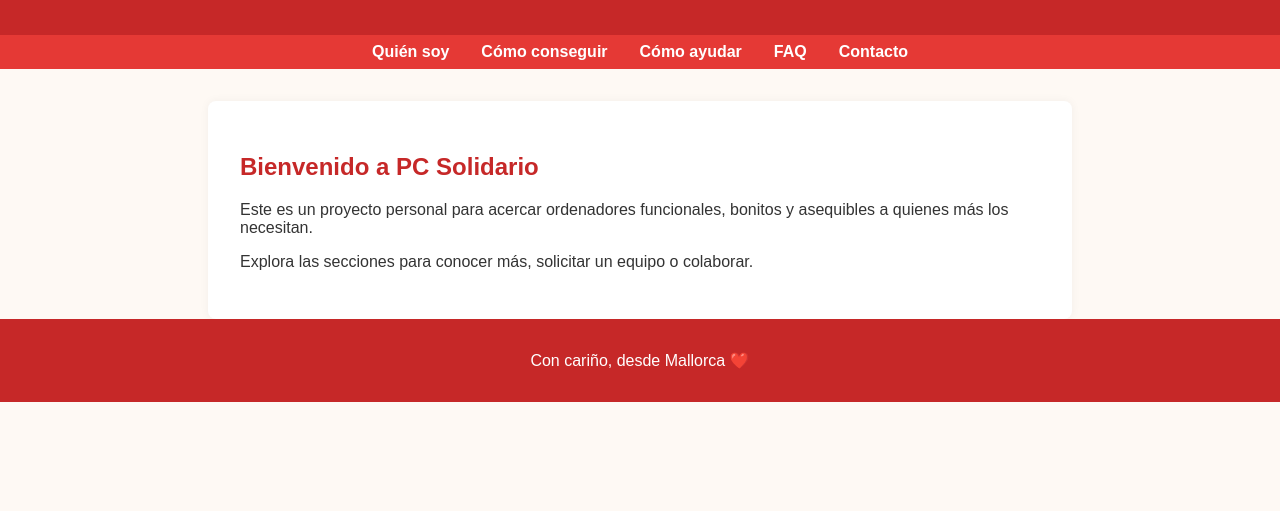
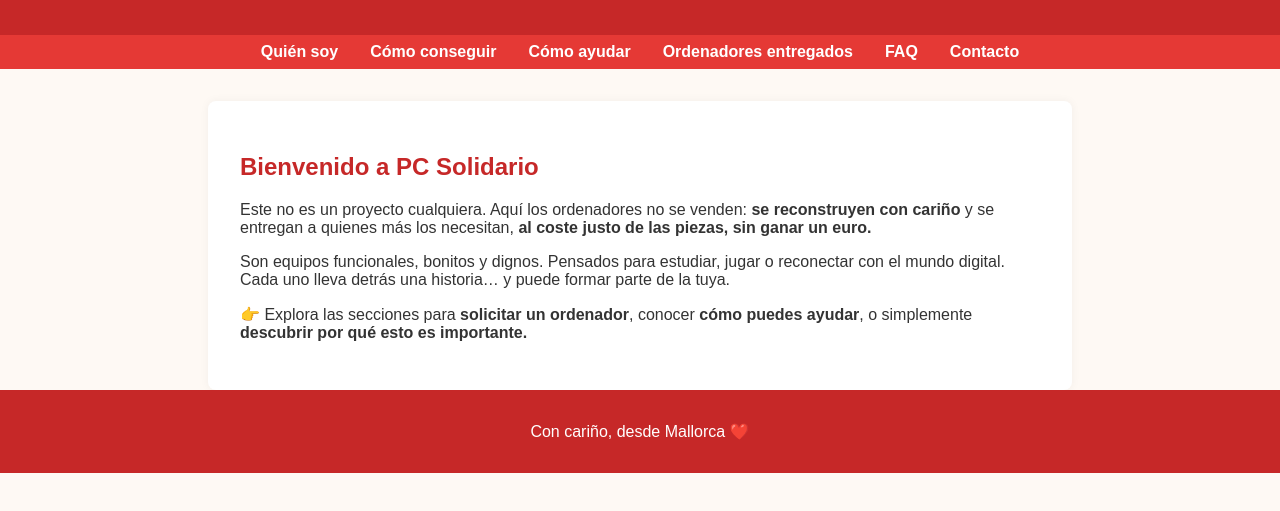
Before and after one commit to pcsolidario/pcsolidario.github.io, a plain HTML site: page index.html in a window 1280 px wide. Shown: the part 77-588 px from the top of the page. Drawn offline with Linux system fonts and the light colour scheme.

Commit message:
Add files via upload

```diff
--- a/index.html
+++ b/index.html
@@ -6,7 +6,6 @@
   <meta name="viewport" content="width=device-width, initial-scale=1.0" />
   <title>PC Solidario</title>
   <link rel="icon" href="favicon.png" type="image/png">
-
 </head>
 <body>
   <header>
@@ -17,14 +16,16 @@
     <a href="quienes-somos.html">Quién soy</a>
     <a href="como-conseguir.html">Cómo conseguir</a>
     <a href="como-ayudar.html">Cómo ayudar</a>
+    <a href="pcs-entregados.html">Ordenadores entregados</a>
     <a href="faq.html">FAQ</a>
     <a href="contacto.html">Contacto</a>
   </nav>
 
   <section>
     <h2>Bienvenido a PC Solidario</h2>
-    <p>Este es un proyecto personal para acercar ordenadores funcionales, bonitos y asequibles a quienes más los necesitan.</p>
-    <p>Explora las secciones para conocer más, solicitar un equipo o colaborar.</p>
+    <p>Este no es un proyecto cualquiera. Aquí los ordenadores no se venden: <strong>se reconstruyen con cariño</strong> y se entregan a quienes más los necesitan, <strong>al coste justo de las piezas, sin ganar un euro.</strong></p>
+    <p>Son equipos funcionales, bonitos y dignos. Pensados para estudiar, jugar o reconectar con el mundo digital. Cada uno lleva detrás una historia… y puede formar parte de la tuya.</p>
+    <p>👉 Explora las secciones para <strong>solicitar un ordenador</strong>, conocer <strong>cómo puedes ayudar</strong>, o simplemente <strong>descubrir por qué esto es importante.</strong></p>
   </section>
 
   <footer>
```
